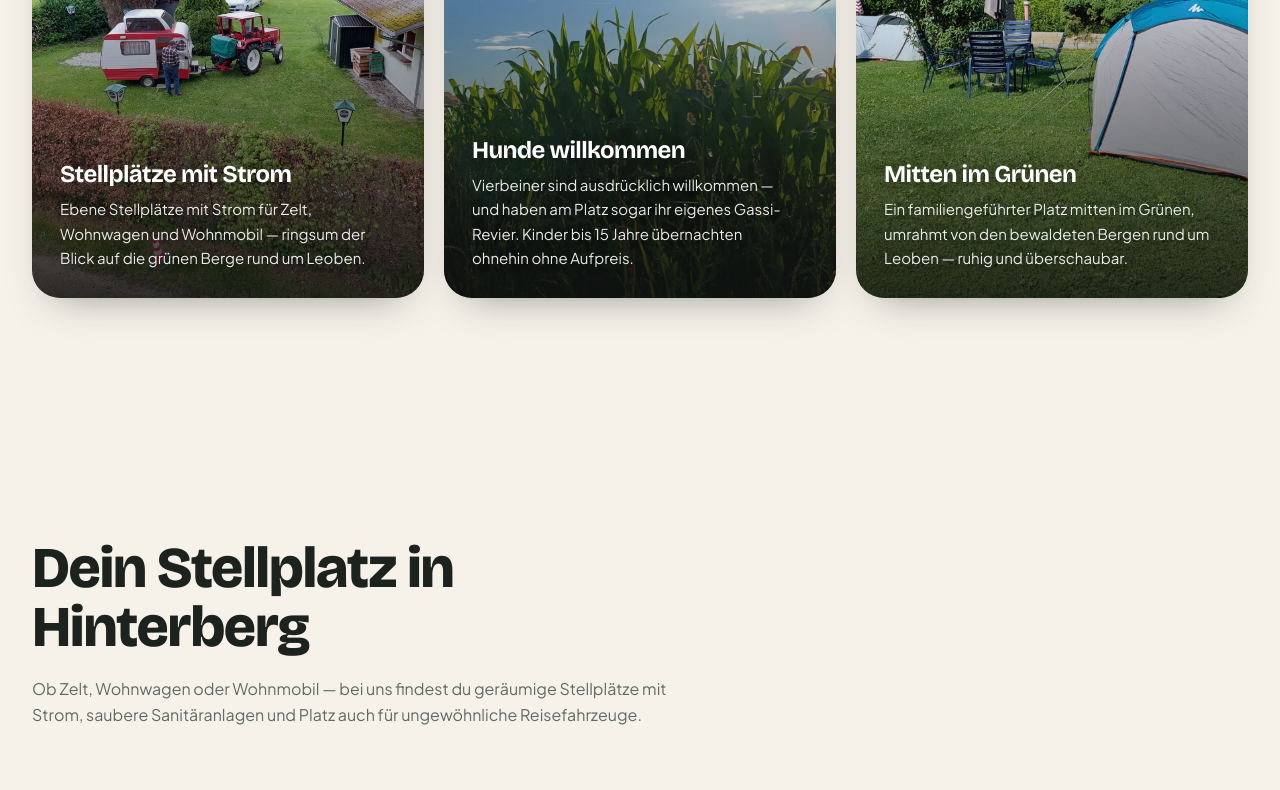
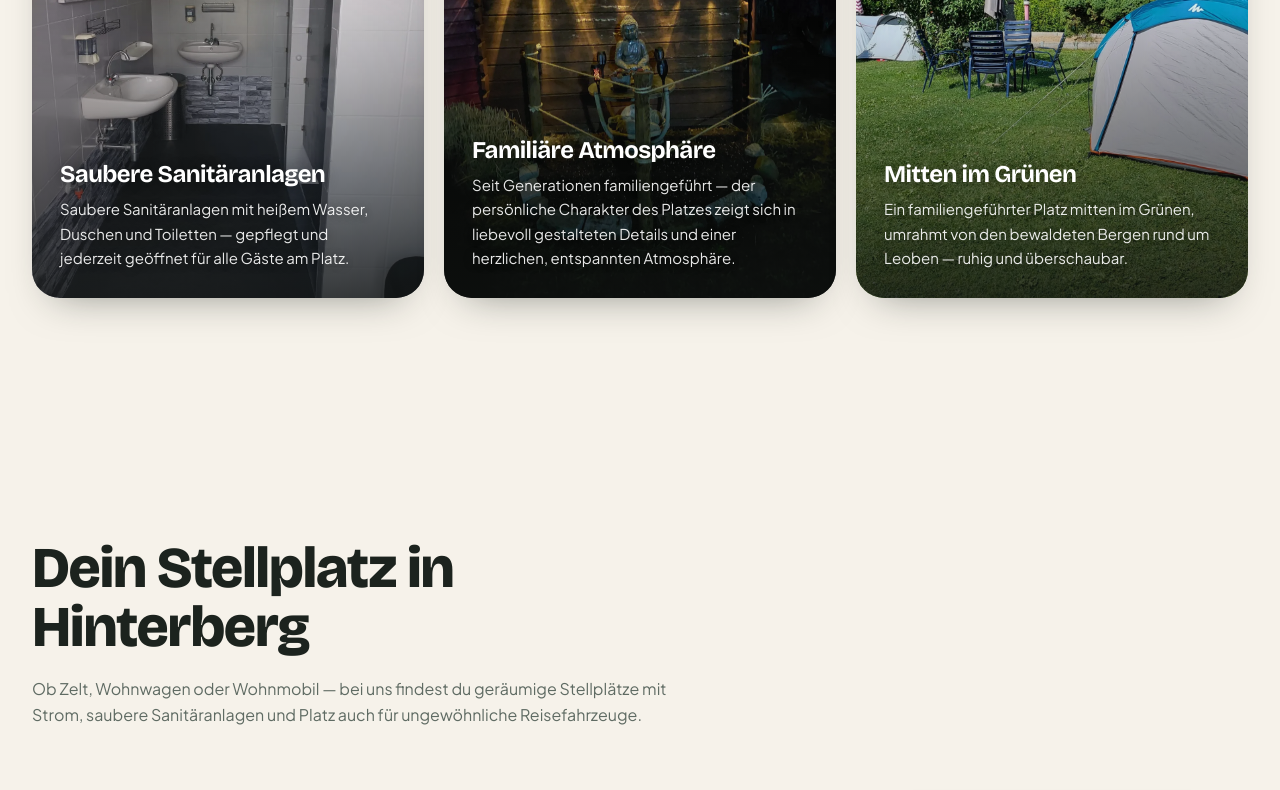
Before and after one commit to Lellino-Elias/campingclub-hinterberg-camping-demo, a Next.js app: page / in a window 1280 px wide. Shown: the part 1360-2150 px from the top of the page. Built offline with nearby package versions, Linux system fonts and the light colour scheme.

Commit message:
campingclub-hinterberg — campsite demo 2026-06-20 14:25:54

```diff
--- a/src/content/campsites/campingclub-hinterberg.ts
+++ b/src/content/campsites/campingclub-hinterberg.ts
@@ -31,14 +31,14 @@ const campingclubHinterberg: CampsiteConfig = {
 
   pillars: [
     {
-      title: "Stellplätze mit Strom",
-      text: "Ebene Stellplätze mit Strom für Zelt, Wohnwagen und Wohnmobil — ringsum der Blick auf die grünen Berge rund um Leoben.",
-      image: { src: `${IMG}/gallery-d37de1ed38.webp`, alt: "Wohnwagen und Reisefahrzeuge auf dem Stellplatz am Campingclub Hinterberg" },
+      title: "Saubere Sanitäranlagen",
+      text: "Saubere Sanitäranlagen mit heißem Wasser, Duschen und Toiletten — gepflegt und jederzeit geöffnet für alle Gäste am Platz.",
+      image: { src: `${IMG}/gallery-8a5a68ee0f.webp`, alt: "Gepflegte Sanitäranlage mit Waschbecken, Spiegel und Duschkabinen am Campingclub Hinterberg" },
     },
     {
-      title: "Hunde willkommen",
-      text: "Vierbeiner sind ausdrücklich willkommen — und haben am Platz sogar ihr eigenes Gassi-Revier. Kinder bis 15 Jahre übernachten ohnehin ohne Aufpreis.",
-      image: { src: `${IMG}/activity-1cc243fb69.webp`, alt: "Saftig grüne Sommerwiese und Felder rund um den Campingclub Hinterberg — ideales Gassi-Revier für Hunde" },
+      title: "Familiäre Atmosphäre",
+      text: "Seit Generationen familiengeführt — der persönliche Charakter des Platzes zeigt sich in liebevoll gestalteten Details und einer herzlichen, entspannten Atmosphäre.",
+      image: { src: `${IMG}/gallery-31c91c901c.webp`, alt: "Dekoratives Abend-Highlight am Campingclub Hinterberg: beleuchtete Skulptur als persönliche Geste der Gastgeber" },
     },
     {
       title: "Mitten im Grünen",
@@ -62,11 +62,6 @@ const campingclubHinterberg: CampsiteConfig = {
 
   hero: {
     aerial: { src: `${IMG}/gallery-36291c6821.webp`, alt: "Wohnwagen und Zelte auf der Wiese vor grünen Bergen am Campingclub Hinterberg" },
-  },
-
-  breather: {
-    image: { src: `${IMG}/gallery-65c2732b77.webp`, alt: "Belebter Campingclub Hinterberg mit Zelten und Caravans vor den grünen Bergen" },
-    line: "Durchatmen, wo die Stadt aufhört und das Grün beginnt.",
   },
 
   camping: {
```
